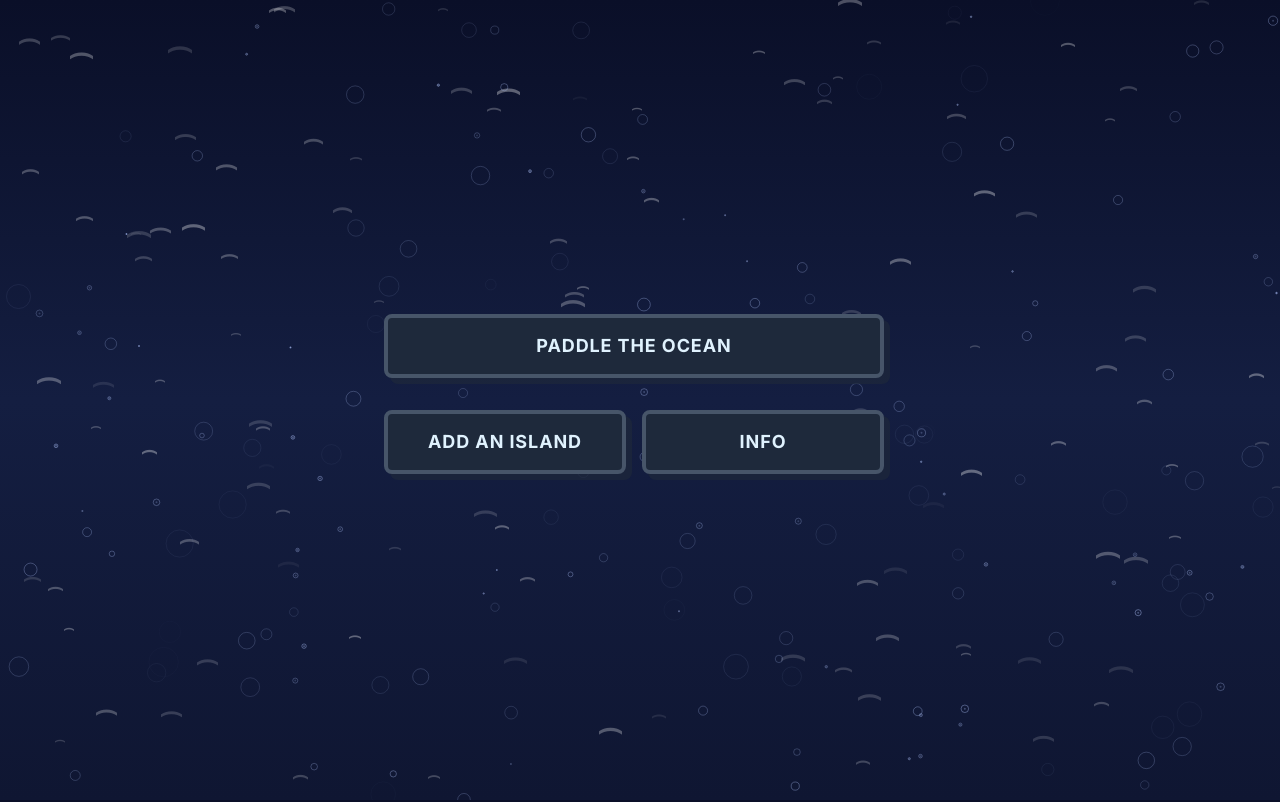
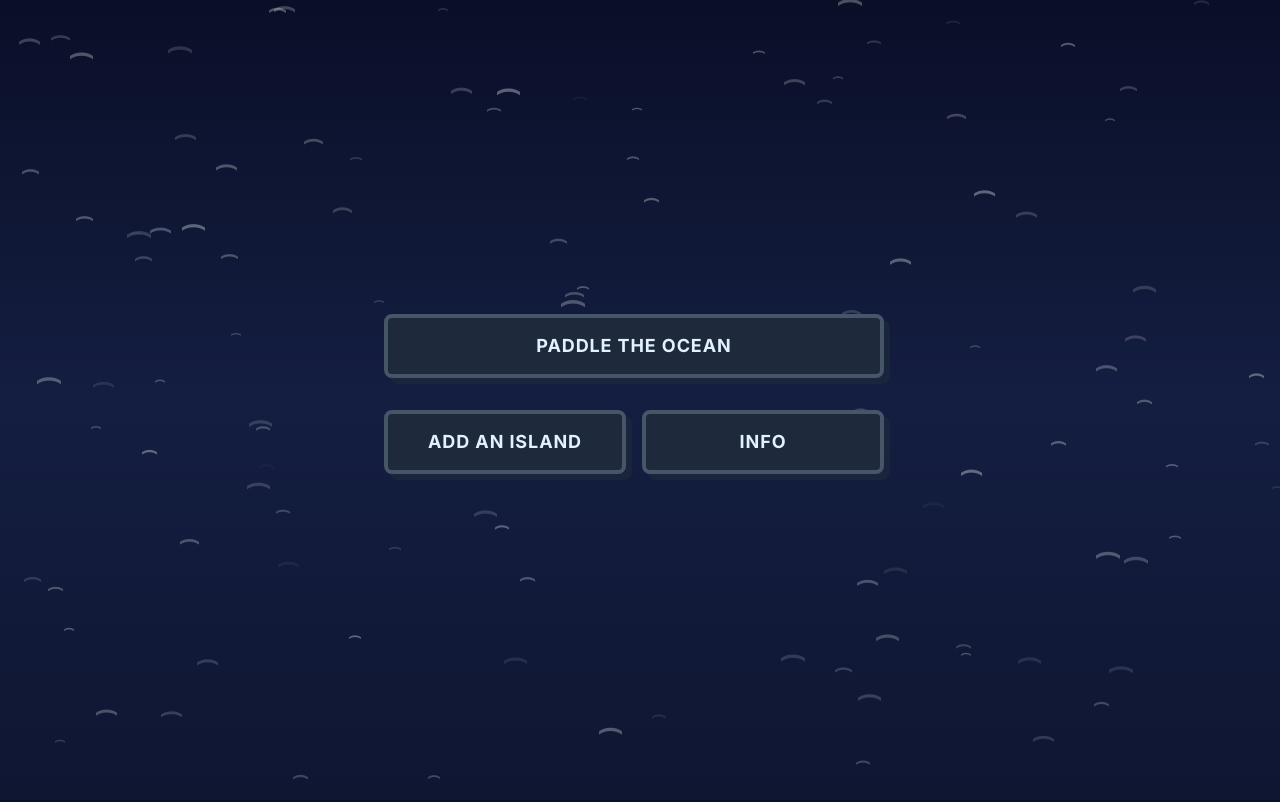
Before and after one commit to gongahkia/sea-kayak, a Next.js app in the folder sea-kayak-app/: page / in a window 1280 px wide. Shown: the top 802 px of the page. Built offline with nearby package versions, Linux system fonts and the light colour scheme; no server answers.

Commit message:
feat(app): tweaked rendering to remaindynamic

```diff
--- a/sea-kayak-app/app/page.tsx
+++ b/sea-kayak-app/app/page.tsx
@@ -30,10 +30,10 @@ export default function Home() {
   const [randomUrl, setRandomUrl] = useState("#")
   const infoSectionRef = useRef<HTMLDivElement>(null)
 
-  const [sgtHour, setSgtHour] = useState(22) // TEMP: forced to 10pm for night preview
-  const [weatherCategory, setWeatherCategory] = useState<WeatherCategory>("storm") // TEMP: forced for preview
+  const [sgtHour, setSgtHour] = useState(getSGTHour)
+  const [weatherCategory, setWeatherCategory] = useState<WeatherCategory>("clear")
 
-  const isNight = sgtHour >= 19 || sgtHour < 6.5 // TEMP: derived from forced hour
+  const isNight = sgtHour >= 19 || sgtHour < 6.5
 
   useEffect(() => {
     fetch("https://raw.githubusercontent.com/gongahkia/sea-kayak/main/data/routes.json")
@@ -72,16 +72,15 @@ export default function Home() {
   }, [])
 
   const fetchWeather = useCallback(() => {
-    // TEMP: disabled for weather preview
-    // fetch(WEATHER_API_URL)
-    //   .then((r) => r.json())
-    //   .then((data) => {
-    //     const code = data?.current?.weather_code
-    //     if (typeof code === "number") {
-    //       setWeatherCategory(categorizeWMO(code))
-    //     }
-    //   })
-    //   .catch(() => {})
+    fetch(WEATHER_API_URL)
+      .then((r) => r.json())
+      .then((data) => {
+        const code = data?.current?.weather_code
+        if (typeof code === "number") {
+          setWeatherCategory(categorizeWMO(code))
+        }
+      })
+      .catch(() => {})
   }, [])
 
   useEffect(() => {
```
